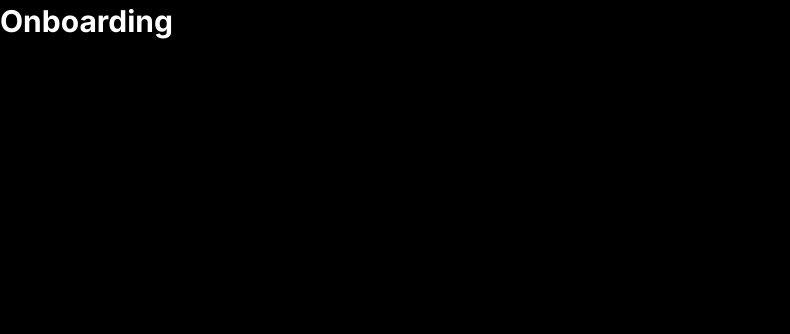
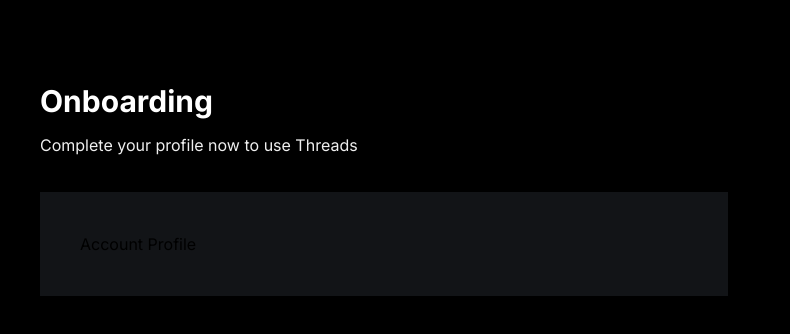
Before and after one commit to bramahendramahendra/threads_sosmed-project_web-nextjs_14, a Next.js app: page /onboarding in a window 1280 px wide. Shown: the top 334 px of the page, without its empty margins (0-790 px from the left). Built offline with nearby package versions, Linux system fonts and the light colour scheme; no server answers.

Commit message:
Onboarding dan Form Acccount Profile

```diff
--- a/app/(auth)/onboarding/page.tsx
+++ b/app/(auth)/onboarding/page.tsx
@@ -1,7 +1,33 @@
+import AccountProfile from "@/components/forms/AccountProfile";
+import { currentUser } from "@clerk/nextjs";
+
 async function Page() {
+    const user = await currentUser();
+
+    const userInfo = {}
+
+    const userData = {
+        id: user?.id,
+        objectId: userInfo?.id,
+        username: userInfo?.username || user?.username,
+        name: userInfo?.name || user?.firstName || "",
+        bio: userInfo.bio || "",
+        image: userInfo?.image || user?.imageUrl,
+    }
+
     return (
-        <main>
+        <main className="mx-aotu flex max-w-3xl flex-col justify-start px-10 py-20">
             <h1 className="head-text">Onboarding</h1>
+            <p className="mt-3 text-base-regular text-light-2">
+                Complete your profile now to use Threads
+            </p>
+
+            <section className="mt-9 bg-dark-2 p-10">
+                <AccountProfile
+                    user={userData}
+                    btnTitle="Continue"
+                />
+            </section>
         </main>
     )
 }
--- /dev/null
+++ b/components/forms/AccountProfile.tsx
@@ -0,0 +1,23 @@
+"use client"
+
+interface Props {
+    user: {
+        id: string;
+        objectId: string;
+        username: string;
+        name: string;
+        bio: string;
+        image: string;
+    };
+    btnTitle: string;
+}
+
+const AccountProfile = ({user, btnTitle}) => {
+    return (
+        <div>
+            Account Profile
+        </div>
+    )
+}
+
+export default AccountProfile;
```
